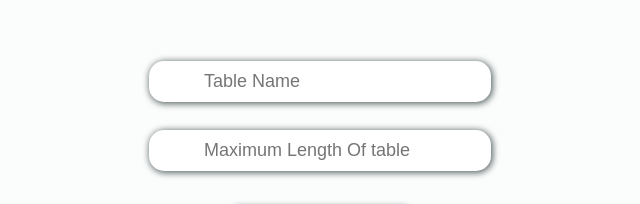
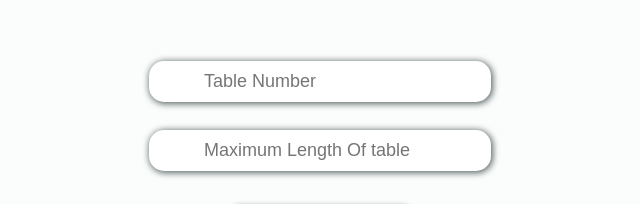
Before and after one commit to Noreen-Jamil/world-of-multiplication, a plain HTML site: page index.html in a window 1280 px wide. Shown: the part 157-361 px from the top of the page, 320-960 px from the left. Drawn offline with Linux system fonts and the light colour scheme; a web font is replaced by a local one.

Commit message:
Update index.html

```diff
--- a/index.html
+++ b/index.html
@@ -9,7 +9,7 @@
 <body>
 	<main>
 		<h1>Welcome! <span> In The World Of Multiplication</span> </h1>
-		<input id="tableName" type="number" maxlength="5" placeholder="Table Name">
+		<input id="tableName" type="number" maxlength="5" placeholder="Table Number">
 		<input id="maxLength" type="number" maxlength="5" placeholder="Maximum Length Of table">
 		<button onclick="find()">Find Table</button>
 		<section>
```
